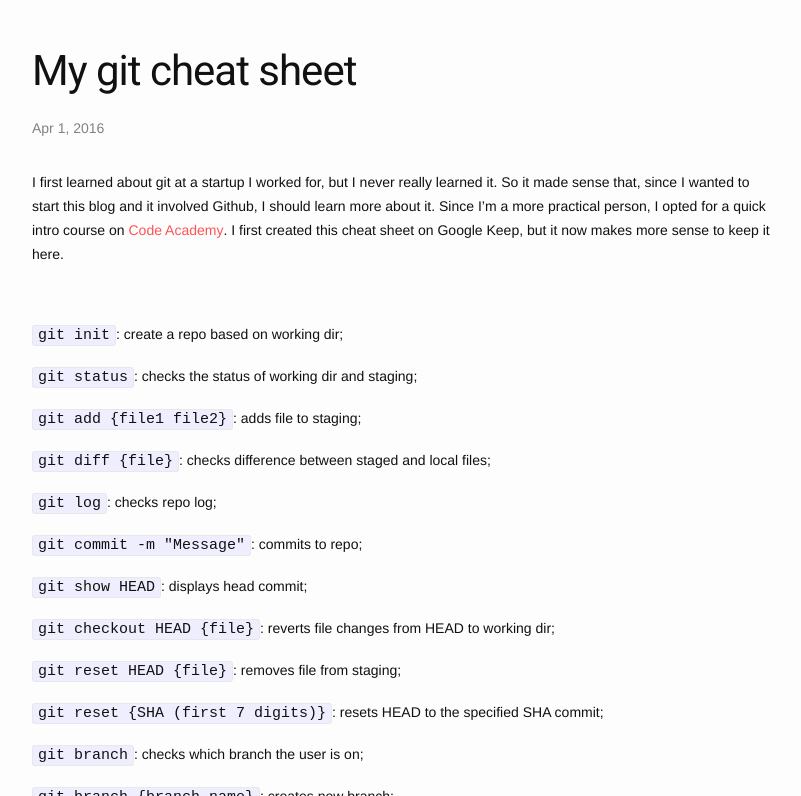
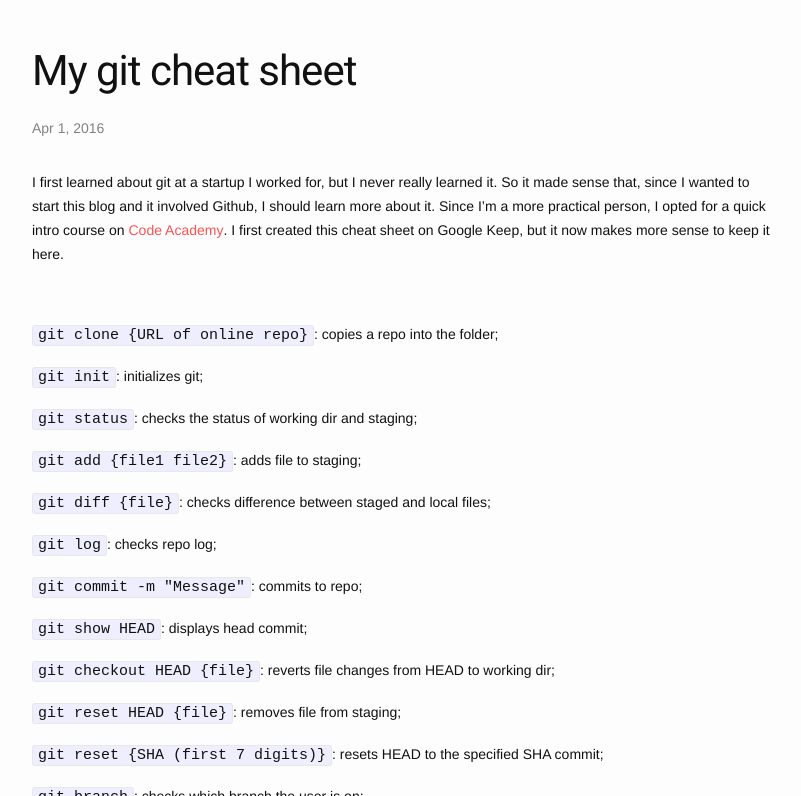
Before and after one commit to clapinton/Blog, a Jekyll site: the page built from _posts/2016-04-01-my-git-cheat-sheet.markdown, in a window 1280 px wide and 900 px high, cut to the strip 104-900 px from the top of the window. Shown: the whole strip, without its empty margins (238-1039 px from the left). Built offline with Jekyll 4.4.1, drawn with Linux system fonts in a browser that asks for light colours.

Commit message:
Adding clone command.

```diff
--- a/_posts/2016-04-01-my-git-cheat-sheet.markdown
+++ b/_posts/2016-04-01-my-git-cheat-sheet.markdown
@@ -10,7 +10,9 @@ I first learned about git at a startup I worked for, but I never really learned
 
 <br/>
 
-`git init`: create a repo based on working dir;
+`git clone {URL of online repo}`: copies a repo into the folder;
+
+`git init`: initializes git;
 
 `git status`: checks the status of working dir and staging;
 
```
